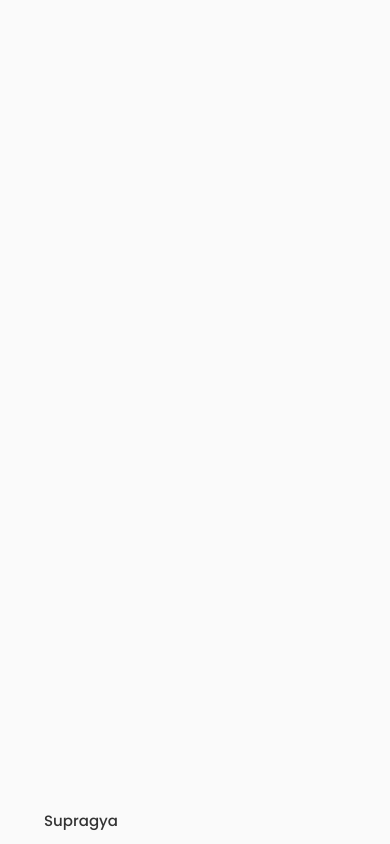
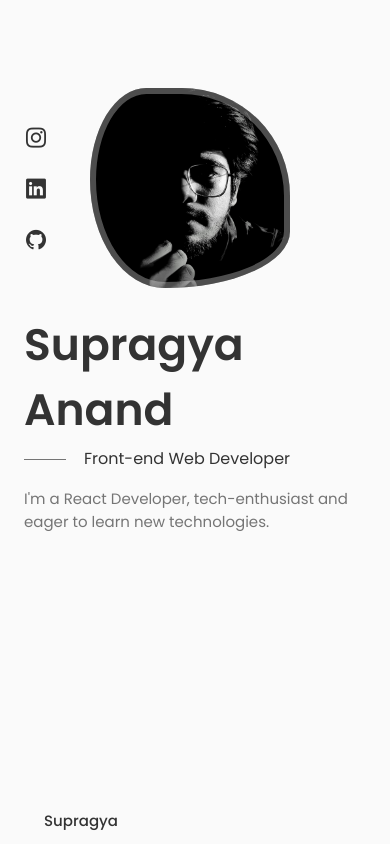
Before and after one commit to Supragya2912/Personal-Portfolio, a React (Create React App) app: page / in a window 390 px wide. Built offline with nearby package versions, Linux system fonts and the light colour scheme.

Commit message:
Added the Home Page

```diff
--- a/src/App.css
+++ b/src/App.css
@@ -19,7 +19,7 @@
   --body-font: "Poppins", sans-serif;
 
   /*.5rem = 8px | 1rem = 16px ...*/
-  --big-font-size: 3.5rem;
+  --big-font-size: 2.7rem;
   --h1-font-size: 2.25rem;
   --h2-font-size: 1.5rem;
   --h3-font-size: 1.25rem;
--- a/src/App.js
+++ b/src/App.js
@@ -1,11 +1,16 @@
 
 import './App.css';
 import Header from './components/Header';
+import Home from './components/Home/Home';
 
 function App() {
   return (
     <>
     <Header/>
+
+    <main className='main'>
+      <Home/>
+    </main>
     </>
   );
 }
--- a/src/components/Header.jsx
+++ b/src/components/Header.jsx
@@ -18,14 +18,11 @@ const Header = () => {
                             </a>
                         </li>
 
-
                         <li className="nav__item">
                             <a href="#about" className="nav__link">
                                 <i className="uil uil-user nav__icon"></i> About
                             </a>
                         </li>
-
-
 
                         <li className="nav__item">
                             <a href="#skills" className="nav__link">
@@ -33,20 +30,17 @@ const Header = () => {
                             </a>
                         </li>
 
-
                         <li className="nav__item">
                             <a href="#projects" className="nav__link">
                                 <i className="uil uil-scenery nav__icon"></i> Projects
                             </a>
                         </li>
 
-
                         <li className="nav__item">
                             <a href="#contact" className="nav__link">
-                                <i className="uil uil-message nav__icon"></i> Contacts
+                                <i className="uil uil-message nav__icon"></i> Contact
                             </a>
                         </li>
-
                     </ul>
 
                     <i className="uil uil-times nav__close" onClick={() => showMenu(!Toggle)}></i>
--- /dev/null
+++ b/src/components/Home/Data.jsx
@@ -0,0 +1,13 @@
+import React from 'react'
+
+const Data = () => {
+  return (
+    <div className="home__data">
+        <h1 className="home__title">Supragya Anand</h1>
+        <h3 className="home__subtitle">Front-end Web Developer</h3>
+        <p className="home__description">I'm a React Developer, tech-enthusiast and eager to learn new technologies.</p>
+    </div>
+  )
+}
+
+export default Data
--- /dev/null
+++ b/src/components/Home/Home.css
@@ -0,0 +1,146 @@
+.home__content{
+    grid-template-columns: 116px repeat(2, 1fr);
+    padding-top: 5.5rem;
+    column-gap: 2rem;
+    align-items: center;
+}
+
+.home__social {
+    display: grid;
+    grid-template-columns: max-content;
+    row-gap: 1rem;
+}
+
+.home__social-icon {
+    font-size: 1.5rem;
+    color: var(--title-color);
+}
+
+.home__social-icon:hover{
+    color: var(--title-color-dark);
+}
+
+.home__title{
+    font-size: var(--big-font-size);
+    margin-bottom: var(--mb-0-25);
+}
+
+
+.home__description{
+    max-width: 400px;
+    margin-bottom: var(--mb-3);
+}
+
+.home__subtitle{
+    position: relative;
+    font-size: var(--h3-font-size);
+    padding-left: 4.5rem;
+    font-weight: var(--font-normal);
+    margin-bottom: var(--mb-1);
+}
+
+.home__subtitle::before {
+    content: '';
+    position: absolute;
+    width: 70px;
+    height: 1px;
+    background-color: var(--text-color);
+    left: 0;
+    top: 1rem;
+}
+
+.home__img {
+    background: url(../../assets/20221216_161855_2.jpg);
+    background-repeat: no-repeat;
+    background-position: center;
+    background-size: cover;
+    box-shadow: inset 0 0 0 9px rgb(255  255  255 /30%);
+    order: 1;
+    justify-self: center;
+    width: 300px;
+    height: 300px;
+    animation: profile__animate 8s ease-in-out infinite 1s;
+}
+
+@keyframes profile__animate {
+    0% {
+        border-radius: 60% 40% 30% 70%/60% 30% 70% 40%;
+    }
+
+    50% {
+        border-radius: 30% 60% 70% 40%/50% 60% 30% 60%;
+    }
+
+    100% {
+        border-radius: 60% 40% 30% 70%/60% 30% 70% 40%;
+    }
+}
+
+
+/*=============== BREAKPOINTS ===============*/
+/* For large devices */
+@media screen and (max-width: 992px) {
+    .home__content{
+        grid-template-columns: 100px repeat(2, 1fr);
+        column-gap: 1.25rem;
+    }
+
+    .home__subtitle{
+        padding-left: 3.75rem;
+        margin-bottom: var(--mb-1);
+    }
+
+    .home__subtitle::before{
+        width: 42px;
+        top: 0.8rem;
+    }
+
+    .home__description{
+        max-width: initial;
+        margin-bottom: var(--mb-2-5);
+    }
+
+    .home__img{
+        width: 250px;
+        height: 250px;
+    }
+
+    .home__img{
+        width: 250px;
+        height: 250px;
+        box-shadow: inset 0 0 0 8px rgb(255  255  255 /30%);
+    }
+  }
+
+  /* For medium devices */
+  @media screen and (max-width: 768px) {
+
+    .home__content{
+        grid-template-columns: 0.5fr 3fr;
+        padding-top: 3.5rem;
+    }
+
+    .home__img{
+        order: initial;
+        justify-self: initial;
+    }
+
+    .home__data {
+        grid-column: 1/3;
+    }
+
+    .home__img{
+        box-shadow: inset 0 0 0 6px rgb(255  255  255 /30%);
+        width: 200px;
+        height: 200px;
+    }
+
+  }
+
+
+  /* For small devices */
+  @media screen and (max-width: 350px) {
+   .home__img{
+    width: 180px;
+   }
+  }
--- /dev/null
+++ b/src/components/Home/Home.jsx
@@ -0,0 +1,22 @@
+import React from 'react'
+import "./Home.css";
+import Social from './Social';
+import Data from './Data';
+
+const Home = () => {
+  return (
+    <section className="home section" id="home">
+        <div className="home__contianer container grid">
+            <div className="home__content grid">
+                <Social/>
+
+                <div className="home__img"></div>
+
+                <Data/>
+            </div>
+        </div>
+    </section>
+  )
+}
+
+export default Home
--- /dev/null
+++ b/src/components/Home/Social.jsx
@@ -0,0 +1,22 @@
+import React from 'react'
+
+const Social = () => {
+    return (
+
+        <div className="home__social">
+            <a href="https://www.instagram.com/_.supragya._/" className="home__social-icon" target="_blank">
+                <i class="uil uil-instagram"></i>
+            </a>
+
+            <a href="https://www.linkedin.com/in/supragya-anand-052972234/" className="home__social-icon" target="_blank">
+                <i class="uil uil-linkedin"></i>
+            </a>
+
+            <a href="https://github.com/Supragya2912" className="home__social-icon" target="_blank">
+                <i class="uil uil-github"></i>
+            </a>
+        </div>
+    )
+}
+
+export default Social
```
Also changed, not shown: src/assets/20221216_161855_2.jpg (added).
